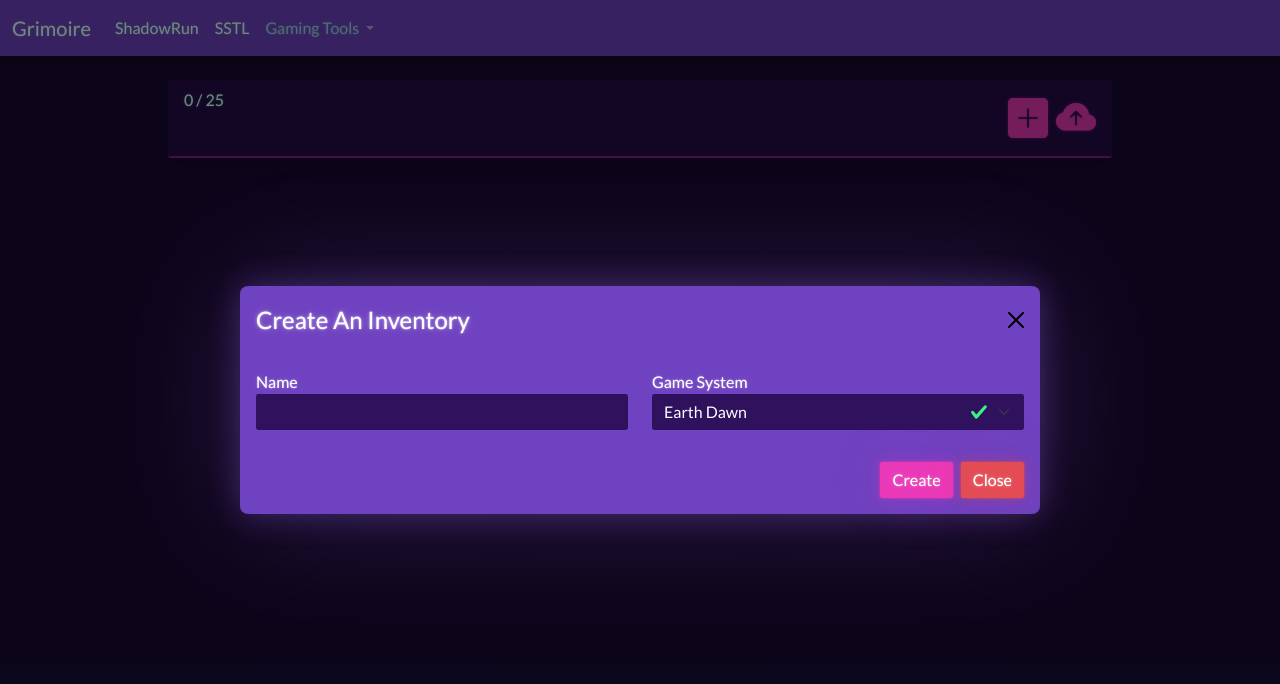
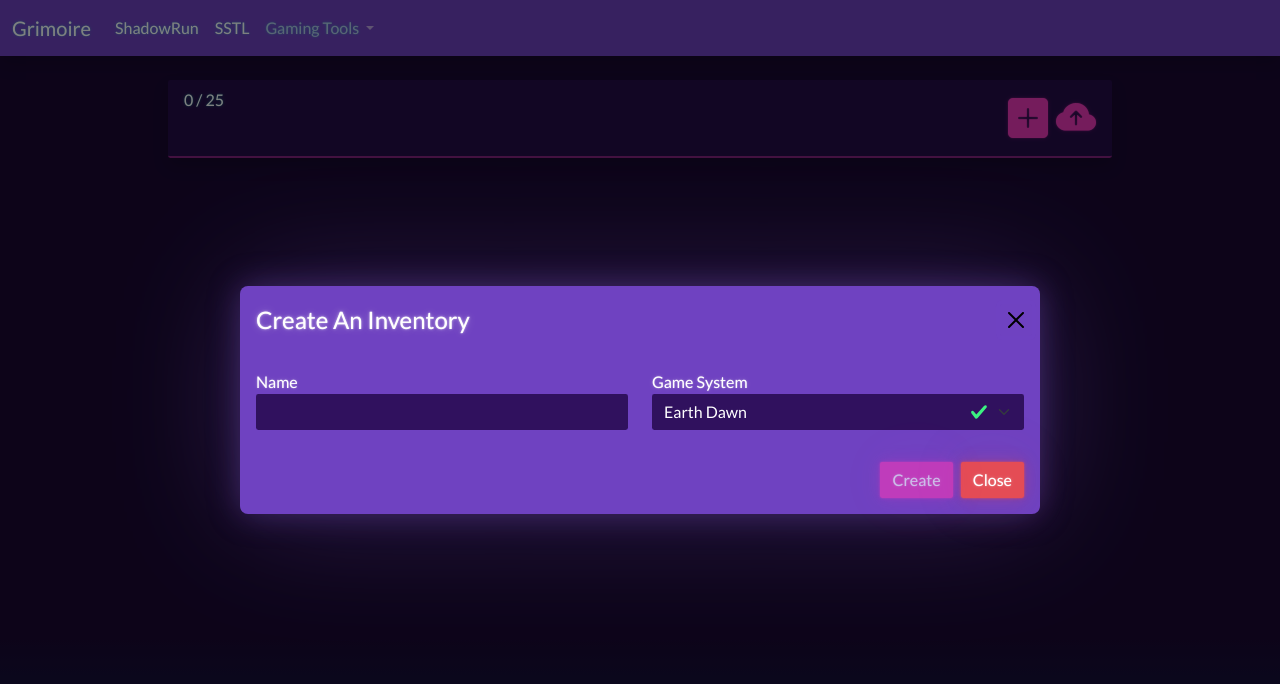
Before and after one commit to TheNetRunner/grimoire2.0, an Angular app: page /gaming-tools/inventories in a window 1280 px wide. Both pictures are taken after a click on the button 1027 px from the left and 118 px from the top of the page. Shown: the top 684 px of the page. Built offline with nearby package versions, Linux system fonts and the light colour scheme.

Commit message:
updated add inventory create btn behavour

```diff
--- a/src/app/gaming-tools/inventory/components/add-inventory-modal/add-inventory-modal.component.html
+++ b/src/app/gaming-tools/inventory/components/add-inventory-modal/add-inventory-modal.component.html
@@ -23,6 +23,6 @@
     </form>
 </div>
 <div class="modal-footer">
-    <button class="btn btn-secondary" type="button" (click)="onCreate()">Create</button>
+    <button class="btn btn-secondary" type="button" (click)="onCreate()" [ngClass]="{ 'disabled': !isNameValid }">Create</button>
     <button class="btn btn-danger" type="button" (click)="activeModal.close()">Close</button>
 </div>
```
